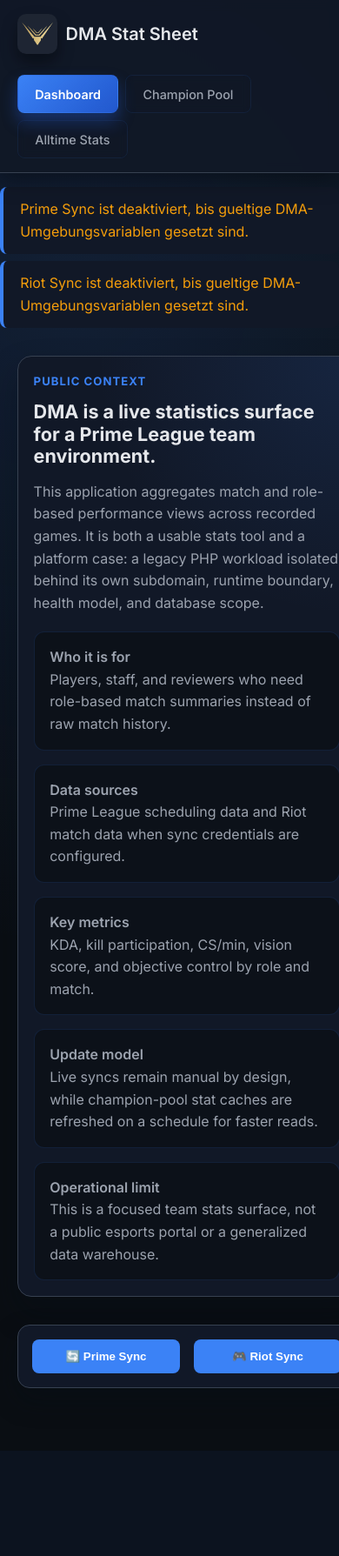
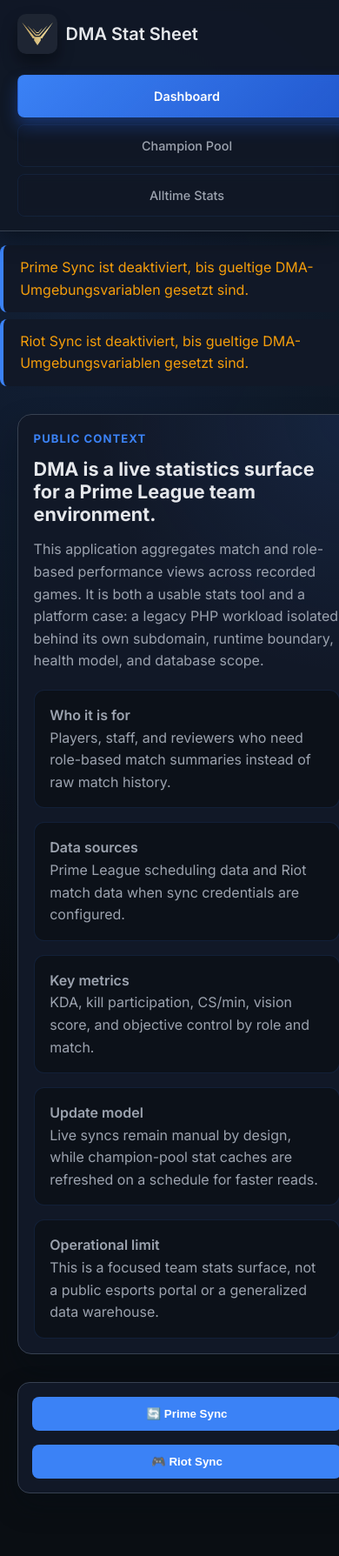
Before and after one commit to marshellr/genesis, a PHP site: page / in a window 390 px wide. Shown: the whole page at 87% size. Before the commit the page ends 1643 px from the top, so only its background shows below. Run offline with PHP 8.4, Linux system fonts and the light colour scheme; data that the repository does not hold is empty.

Commit message:
Optimize image assets and mobile responsiveness

```diff
--- a/app/public/imprint.php
+++ b/app/public/imprint.php
@@ -32,7 +32,7 @@
   <header class="legal-header legal-shell">
     <a class="brand" href="/" aria-label="shellr home">
       <span class="brand-lockup">
-        <img src="/assets/logo.png" alt="shellr" width="188" height="72">
+        <img src="/assets/logo-small.png" srcset="/assets/logo-small.png 160w, /assets/logo.png 320w" sizes="(max-width: 720px) 120px, 160px" alt="shellr" width="160" height="155" decoding="async">
       </span>
       <span class="brand-caption">legal</span>
     </a>
--- a/app/public/index.php
+++ b/app/public/index.php
@@ -300,7 +300,7 @@
   <header class="site-header">
     <a class="brand" href="/" aria-label="shellr home">
       <span class="brand-lockup">
-        <img src="/assets/logo.png" alt="shellr" width="188" height="72">
+        <img src="/assets/logo-small.png" srcset="/assets/logo-small.png 160w, /assets/logo.png 320w" sizes="(max-width: 720px) 120px, 160px" alt="shellr" width="160" height="155" decoding="async">
       </span>
       <span class="brand-caption">platform frontdoor</span>
     </a>
@@ -339,7 +339,7 @@
       <aside class="hero-panel" data-reveal>
         <div class="logo-panel">
           <div class="logo-card">
-            <img src="/assets/logo.png" alt="shellr wordmark" width="260" height="102">
+            <img src="/assets/logo.png" srcset="/assets/logo-small.png 160w, /assets/logo.png 320w" sizes="(max-width: 720px) 220px, 320px" alt="shellr wordmark" width="320" height="311" decoding="async">
           </div>
           <div class="logo-copy">
             <span>identity</span>
--- a/app/public/privacy.php
+++ b/app/public/privacy.php
@@ -32,7 +32,7 @@
   <header class="legal-header legal-shell">
     <a class="brand" href="/" aria-label="shellr home">
       <span class="brand-lockup">
-        <img src="/assets/logo.png" alt="shellr" width="188" height="72">
+        <img src="/assets/logo-small.png" srcset="/assets/logo-small.png 160w, /assets/logo.png 320w" sizes="(max-width: 720px) 120px, 160px" alt="shellr" width="160" height="155" decoding="async">
       </span>
       <span class="brand-caption">legal</span>
     </a>
--- a/dma/assets/style.css
+++ b/dma/assets/style.css
@@ -22,6 +22,12 @@
     padding: 0;
     line-height: 1.6;
     min-height: 100vh;
+}
+
+img {
+    display: block;
+    max-width: 100%;
+    height: auto;
 }
 
 a:focus-visible,
@@ -851,9 +857,47 @@
     .brand-link { gap: 0.6rem; }
     .site-logo { width: 38px; height: 38px; }
     .brand-title { font-size: 1.25rem; }
+    .main-nav {
+        width: 100%;
+        display: grid;
+        grid-template-columns: repeat(3, minmax(0, 1fr));
+    }
+    .nav-btn {
+        text-align: center;
+        padding: 0.75rem 0.55rem;
+    }
     .container { padding: 0 1.25rem 2rem; }
     main.container { margin-top: 1.75rem; }
     .context-panel { padding: 1.1rem; }
+    .context-grid { grid-template-columns: 1fr; }
     .sync-area { max-width: 100%; padding: 1rem; }
+    .controls-container {
+        padding: 0 1.25rem;
+        flex-direction: column;
+        align-items: stretch;
+    }
+    .filter-label {
+        width: 100%;
+        justify-content: space-between;
+    }
+    .match-header,
+    .game-header {
+        flex-direction: column;
+        align-items: flex-start;
+    }
     .pool-grid { grid-template-columns: 1fr; }
 }
+
+@media (max-width: 560px) {
+    .main-nav {
+        grid-template-columns: 1fr;
+    }
+
+    .sync-area form {
+        flex-basis: 100%;
+    }
+
+    .stats-table table {
+        min-width: 640px;
+    }
+}
--- a/dma/inc/header.php
+++ b/dma/inc/header.php
@@ -11,7 +11,7 @@
 <title><?=safe($pageTitle)?></title>
 <link href="https://fonts.googleapis.com/css2?family=Inter:wght@400;500;600;700&display=swap" rel="stylesheet">
 <link rel="stylesheet" href="assets/style.css">
-<link rel="icon" href="assets/favicon.png" type="image/x-icon">
+<link rel="icon" href="assets/favicon.png" type="image/png">
 </head>
 <body<?=$bodyAttrString?>>
 <a class="skip-link" href="#main-content">Skip to content</a>
@@ -21,7 +21,7 @@
     <div class="brand">
       <a href="index.php" class="brand-link">
         <img src="assets/logo.png" alt="Prime League Stats Logo" class="site-logo">
-        <h1 class="brand-title">DMA Stat Sheet</h1>
+        <span class="brand-title">DMA Stat Sheet</span>
       </a>
     </div>
     <nav class="main-nav">
```
Also changed, not shown: app/public/assets/favi.png, app/public/assets/logo-small.png (added), app/public/assets/logo.png, app/public/assets/styles.css, dma/assets/favicon.png, dma/assets/logo.png, 1 other file.
